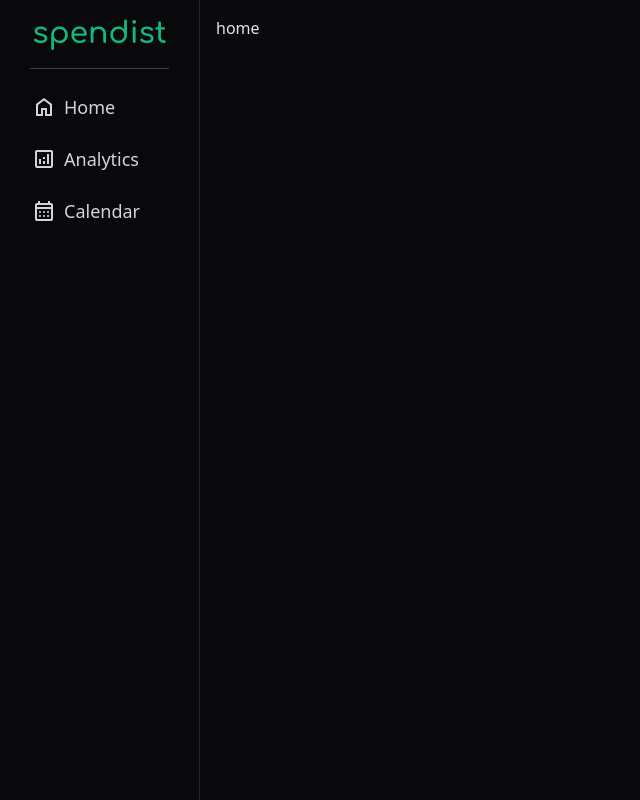
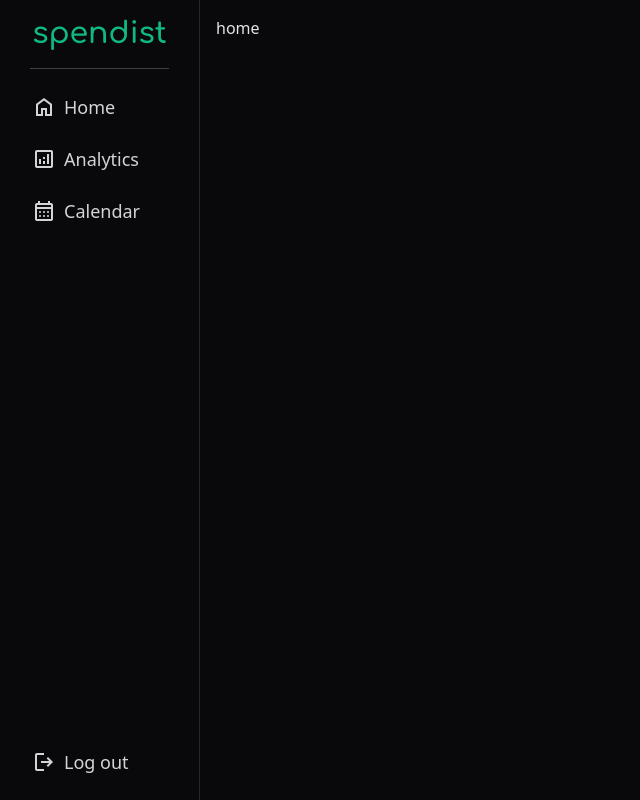
Before and after one commit to csandrisTurr/spendist, a Vue app: page /login in a window 1280 px wide. Both pictures are taken after a click on the button "Login". Shown: the whole page, without its empty margins (0-640 px from the left). Built offline with nearby package versions, Linux system fonts and the light colour scheme.

Commit message:
feat: logout

```diff
--- a/src/components/Sidebar.vue
+++ b/src/components/Sidebar.vue
@@ -7,6 +7,7 @@ import { useUserStore } from '@/stores/user';
 import router from '@/router';
 
 const userStore = useUserStore();
+const classes = "flex items-center gap-2 px-4 py-2 rounded-md text-zinc-300 ease-in-out hover:bg-zinc-900 duration-300 text-lg";
 
 function capitalize(str: string): string {
     return `${str[0].toUpperCase()}${str.slice(1)}`;
@@ -16,22 +17,35 @@ const routes = computed(() => router.getRoutes().filter(x => {
     return (x.meta['public'] && !userStore.loggedIn()) ||
            (!x.meta['public'] && userStore.loggedIn());
 }));
+
+function logout() {
+    userStore.setUser(null);
+    router.push('login');
+}
 </script>
 
 <template>
     <nav class="flex flex-col border-r-zinc-800 border-r-[1px] p-4 gap-4 min-w-[200px]">
         <span class="text-emerald-500 font-mono font-bold text-3xl w-full text-center title">spendist</span>
         <hr class="border-zinc-700 w-5/6 self-center">
-        <div class="flex flex-col gap-2">
+        <div class="flex flex-col gap-2 h-full">
             <RouterLink
                 v-for="route in routes"
                 :key="route.name"
                 :to="route.path"
-                class="flex items-center gap-2 px-4 py-2 rounded-md text-zinc-300 ease-in-out hover:bg-zinc-900 duration-300 text-lg"
+                :class="classes"
             >
                 <Icon>{{ route.meta['iconOverride'] || route.name }}</Icon>
                 <span>{{ capitalize(route.name as string) }}</span>
             </RouterLink>
+            <span
+                v-if="userStore.loggedIn()"
+                :class="classes"
+                class="text-red-400 hover:bg-red-400/10 cursor-pointer justify-self-end mt-auto"
+            >
+                <Icon>logout</Icon>
+                <span @click="logout">Log out</span>
+            </span>
         </div>
     </nav>
 </template>
```
